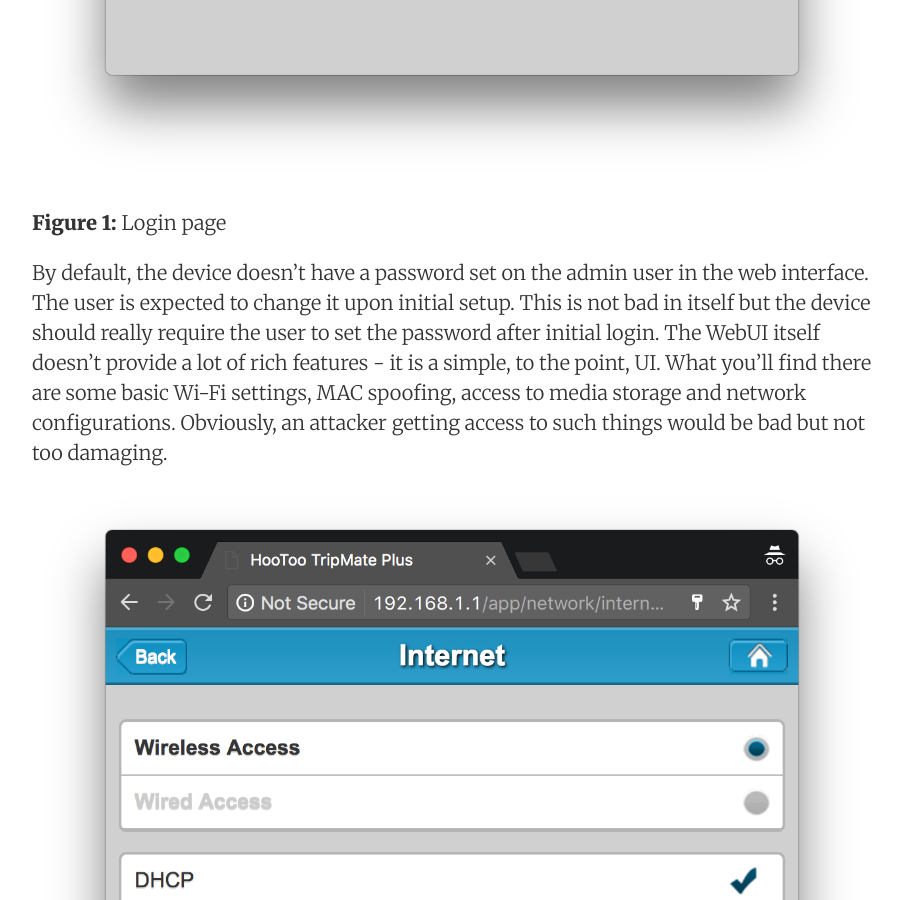
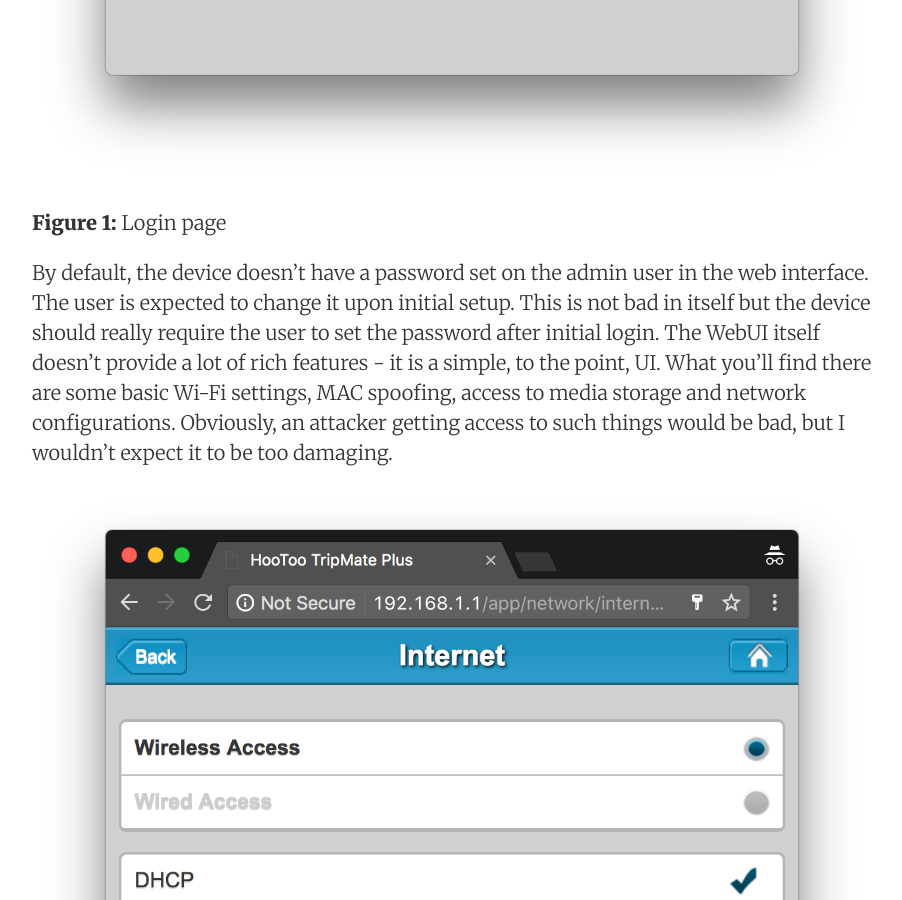
Before and after one commit to nologic/blog, a Jekyll site: the page built from _posts/2017-03-19-travel-safe.md, in a window 1280 px wide and 900 px high, scrolled down 2780 px. Shown: the whole window, without its empty margins (188-1090 px from the left). Built offline with Jekyll 4.4.1, drawn with Linux system fonts in a browser that asks for light colours; nearby versions of some CDN libraries.

Commit message:
first read through

```diff
--- a/_posts/2017-03-19-travel-safe.md
+++ b/_posts/2017-03-19-travel-safe.md
@@ -23,7 +23,7 @@ The device is configurable via a web interface and it exposes a whole bunch of T
 
 __Figure 1:__ Login page
 
-By default, the device doesn’t have a password set on the admin user in the web interface. The user is expected to change it upon initial setup. This is not bad in itself but the device should really require the user to set the password after initial login. The WebUI itself doesn't provide a lot of rich features - it is a simple, to the point, UI. What you'll find there are some basic Wi-Fi settings, MAC spoofing, access to media storage and network configurations. Obviously, an attacker getting access to such things would be bad but not too damaging.
+By default, the device doesn’t have a password set on the admin user in the web interface. The user is expected to change it upon initial setup. This is not bad in itself but the device should really require the user to set the password after initial login. The WebUI itself doesn't provide a lot of rich features - it is a simple, to the point, UI. What you'll find there are some basic Wi-Fi settings, MAC spoofing, access to media storage and network configurations. Obviously, an attacker getting access to such things would be bad, but I wouldn't expect it to be too damaging.
 
 ![](../../../../images/hootoo_internet_page.png "Configuring the Wi-Fi Bridge")
 
```
